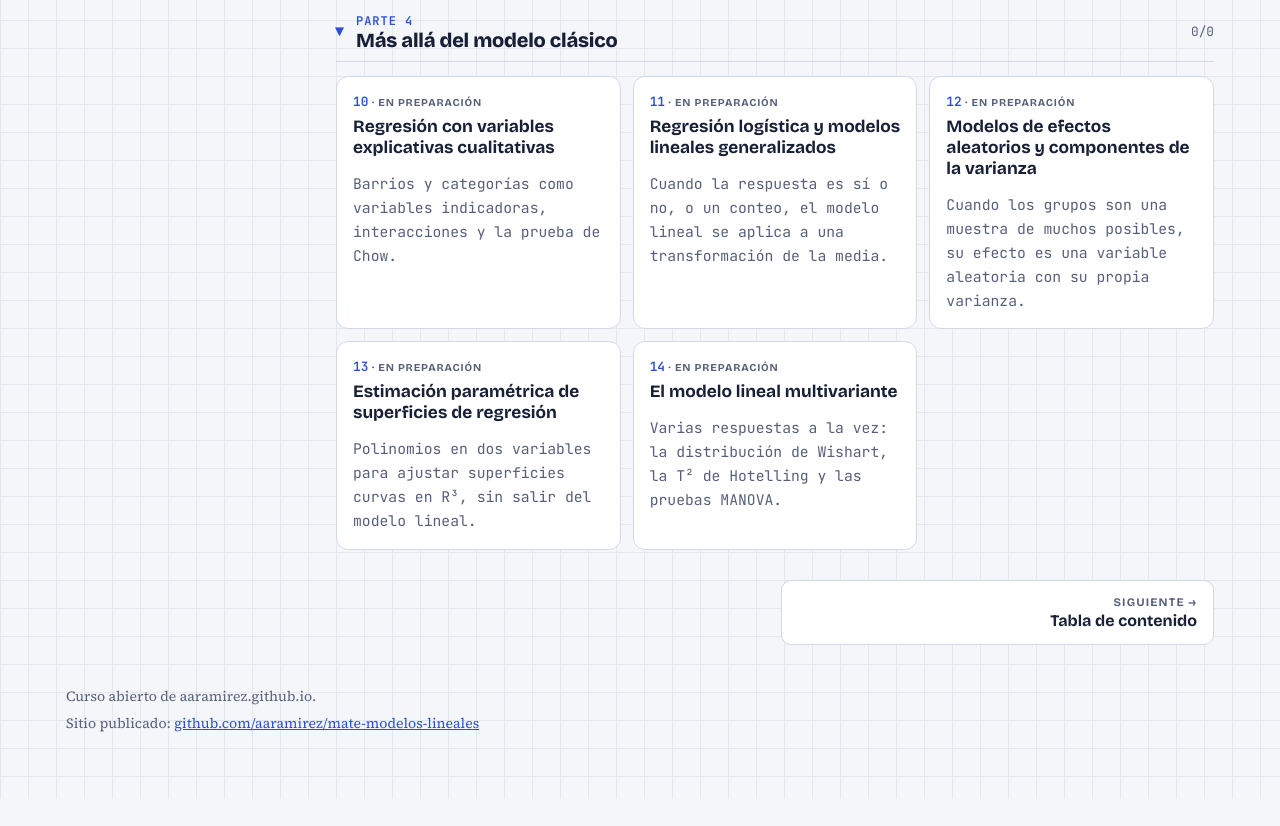
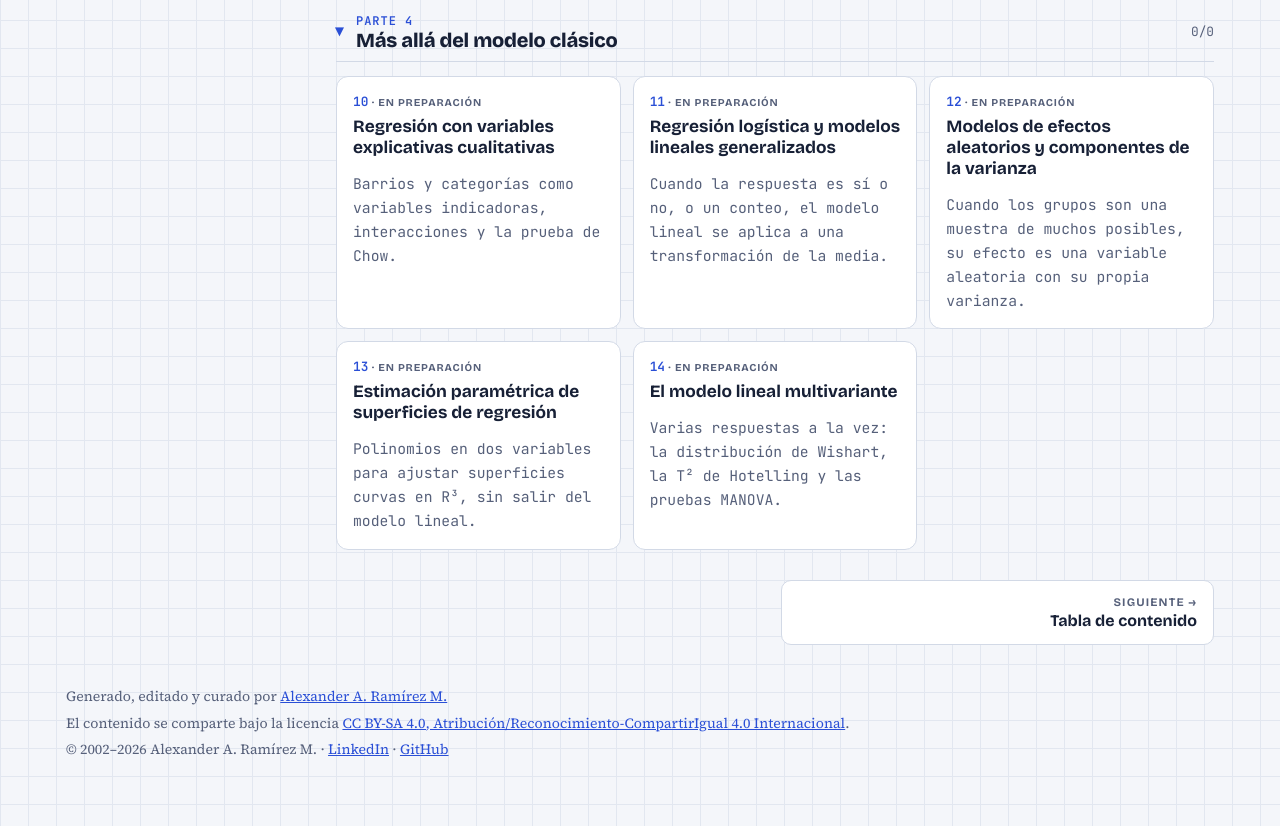
Before and after one commit to aaramirez/mate-modelos-lineales, a plain HTML site: page index.html in a window 1280 px wide. Shown: the part 2444-3270 px from the top of the page. Before the commit the page ends 3243 px from the top, so only its background shows below. Drawn offline with nearby package versions, Linux system fonts and the light colour scheme.

Commit message:
Pie común: autoría, licencia CC BY-SA 4.0 y año que se actualiza solo

```diff
--- a/index.html
+++ b/index.html
@@ -90,7 +90,7 @@ height="0" width="0" style="display:none;visibility:hidden"></iframe></noscript>
 <nav class="pager" id="pager" aria-label="Capítulo anterior y siguiente"></nav>
 </main>
 </div>
-<footer><span>Curso abierto de aaramirez.github.io.</span><span>Sitio publicado: <a href="https://github.com/aaramirez/mate-modelos-lineales" target="_blank" rel="noopener">github.com/aaramirez/mate-modelos-lineales</a></span></footer>
+<footer><span>Generado, editado y curado por <a href="https://www.linkedin.com/in/alexander-ramirez-morales/" target="_blank" rel="noopener">Alexander A. Ramírez M.</a></span><span>El contenido se comparte bajo la licencia <a href="https://creativecommons.org/licenses/by-sa/4.0/deed.es" target="_blank" rel="noopener">CC BY-SA 4.0, Atribución/Reconocimiento-CompartirIgual 4.0 Internacional</a>.</span><span>© 2002–<span data-anio>2026</span> Alexander A. Ramírez M. · <a href="https://www.linkedin.com/in/alexander-ramirez-morales/" target="_blank" rel="noopener">LinkedIn</a> · <a href="https://github.com/aaramirez" target="_blank" rel="noopener">GitHub</a></span><script>document.querySelectorAll('[data-anio]').forEach(function (e) { e.textContent = new Date().getFullYear(); });</script></footer>
 </div>
 <script src="assets/lab.js"></script>
 </body>
```
Also changed, not shown: temario.html (+1 -1 lines).
